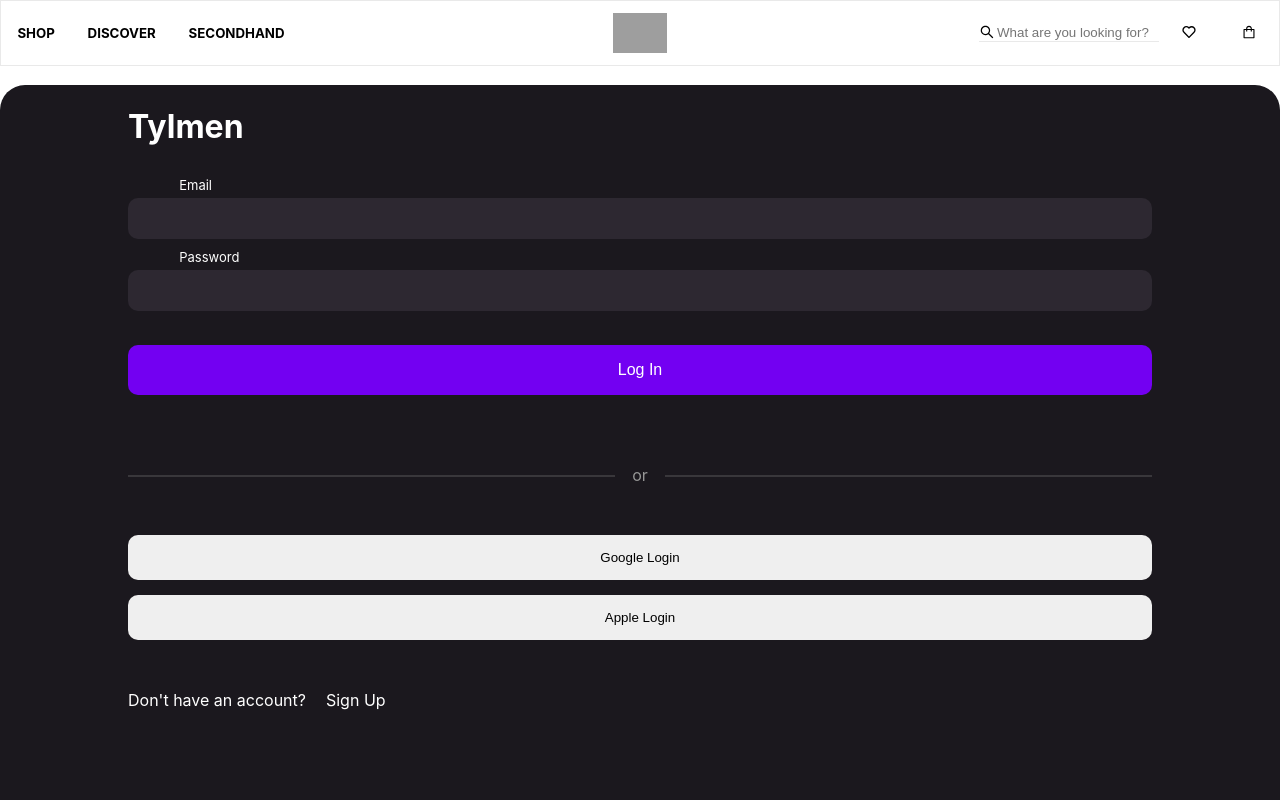
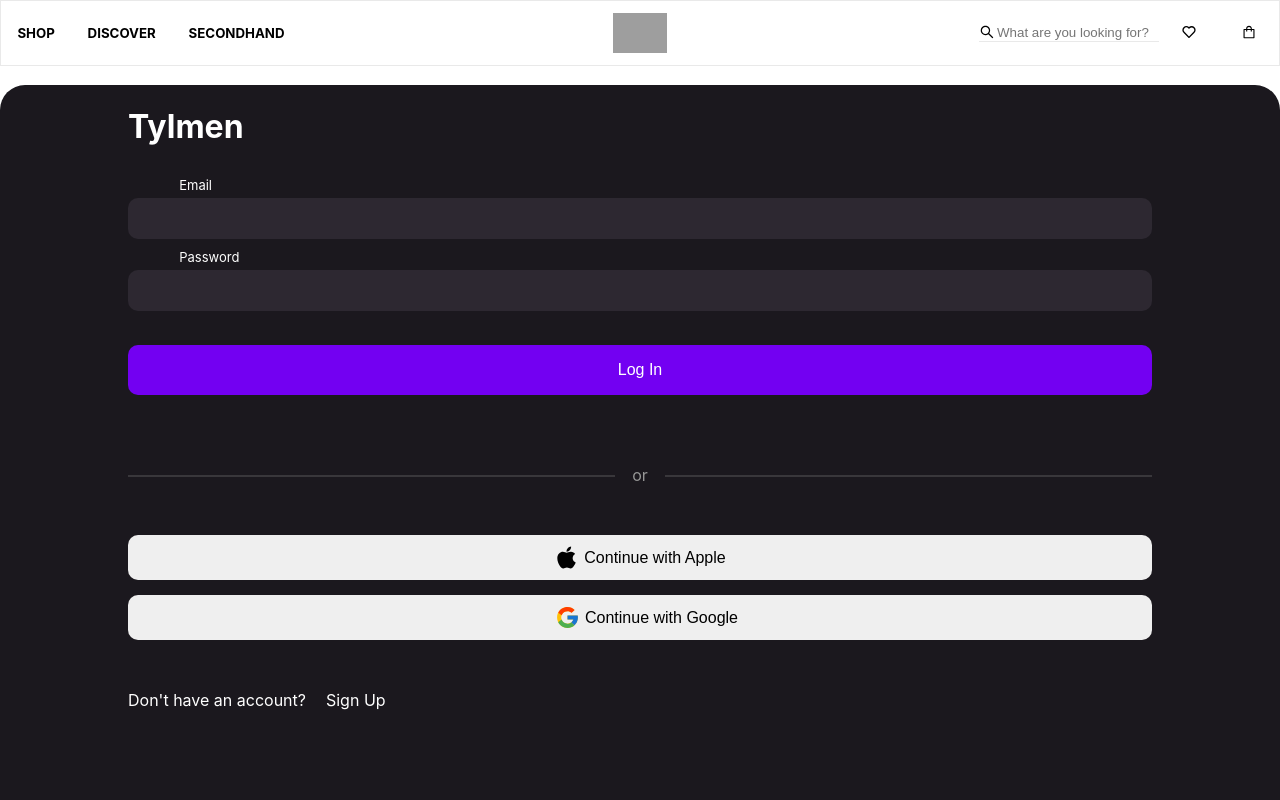
Before and after one commit to Jmajane/levi-demo, a React (Create React App) app: page / in a window 1280 px wide. Both pictures are taken after a click on the button "Learn More". Shown: the top 800 px of the page. Built offline with nearby package versions, Linux system fonts and the light colour scheme; grey boxes are pictures that could not be loaded.

Commit message:
oAuth buttons syled login part of tylman widget

```diff
--- a/src/components/TylmenWidget/PopupWidget/Login/Login.css
+++ b/src/components/TylmenWidget/PopupWidget/Login/Login.css
@@ -80,12 +80,24 @@
   display: flex;
   flex-direction: column;
 }
+.oAuth svg {
+  width: 25px;
+  height: 25px;
+  margin-right: 5px;
+}
 
 .oAuth button {
+  display: flex;
+  align-items: center;
+  justify-content: center;
   height: 45px;
   border-radius: 10px;
+  font-size: 12pt;
   border: none;
   margin-bottom: 15px;
+}
+.oAuth button:last-child svg {
+  margin-left: 13px;
 }
 
 .NoAccount {
--- a/src/components/TylmenWidget/PopupWidget/Login/Login.js
+++ b/src/components/TylmenWidget/PopupWidget/Login/Login.js
@@ -1,5 +1,8 @@
 import { useState } from "react";
 import "./Login.css";
+
+import { FcGoogle } from "react-icons/fc";
+import { FaApple } from "react-icons/fa";
 
 const LoginState = () => {
   const handleChange = (e) => {
@@ -37,8 +40,15 @@ const LoginState = () => {
           <div className="OrRight"></div>
         </div>
         <div className="oAuth">
-          <button>Google Login</button>
-          <button>Apple Login</button>
+          <button>
+            <FaApple />
+            Continue with Apple
+          </button>
+
+          <button>
+            <FcGoogle />
+            Continue with Google
+          </button>
         </div>
         <div className="NoAccount">
           <span>Don't have an account?</span>
```
